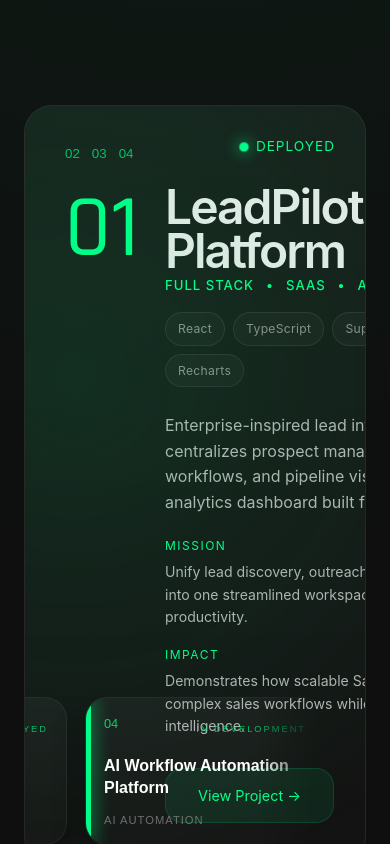
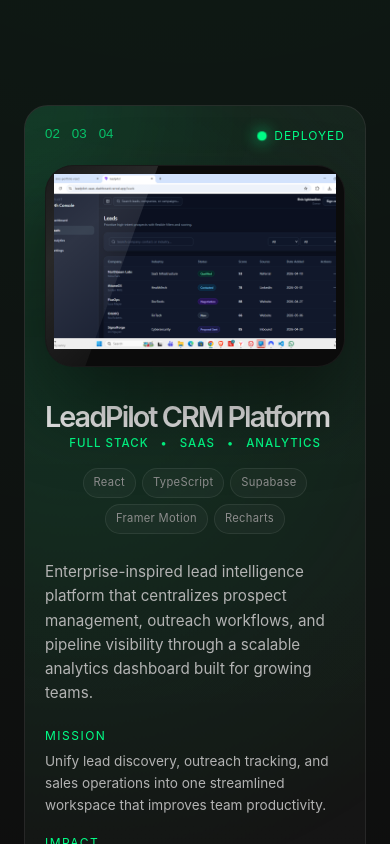
Before and after one commit to igbinedionelvis/elvis-portfolio-react, a React (Vite) app: page / in a window 390 px wide. Shown: the part 2480-3324 px from the top of the page. Built offline with nearby package versions, Linux system fonts and the light colour scheme.

Commit message:
feat: improve Project Magnet responsiveness

```diff
--- a/src/components/Projects.jsx
+++ b/src/components/Projects.jsx
@@ -8,6 +8,11 @@ import {
   from "react";
 
 export default function Projects() {
+
+  const [mousePosition, setMousePosition] = useState({
+    x: 0,
+    y: 0
+  });
 
   const [activeIndex, setActiveIndex] =
     useState(0);
@@ -88,7 +93,61 @@ export default function Projects() {
 
         </motion.div>
 
-        <div className="featured-system">
+        <div
+          className="featured-system"
+
+          onMouseMove={(e) => {
+
+            const rect =
+
+              e.currentTarget.getBoundingClientRect();
+
+            const x = e.clientX - rect.left;
+
+            const y = e.clientY - rect.top;
+
+            setMousePosition({ x, y });
+
+          }}
+        >
+
+          <div
+
+            className="spotlight"
+
+            style={{
+
+              left: mousePosition.x,
+
+              top: mousePosition.y
+
+            }}
+
+          >
+            <div className="particles">
+
+              {[...Array(10)].map((_, i) => (
+
+                <span
+
+                  key={i}
+
+                  className="particle"
+
+                  style={{
+
+                    left: `${10 + i * 8}%`,
+
+                    animationDelay: `${i * .6}s`
+
+                  }}
+
+                ></span>
+
+              ))}
+
+            </div>
+          </div>
 
           <div
             className={`operational-status ${featuredProject.status === "DEPLOYED"
--- a/src/styles/animations.css
+++ b/src/styles/animations.css
@@ -270,3 +270,37 @@
     }
 
 }
+
+@keyframes particleFloat {
+
+    0% {
+
+        transform:
+
+            translateY(0) translateX(0);
+
+        opacity: .3;
+
+    }
+
+    50% {
+
+        transform:
+
+            translateY(-35px) translateX(12px);
+
+        opacity: 1;
+
+    }
+
+    100% {
+
+        transform:
+
+            translateY(-70px) translateX(-6px);
+
+        opacity: 0;
+
+    }
+
+}
--- a/src/styles/projects.css
+++ b/src/styles/projects.css
@@ -369,6 +369,50 @@
             rgba(255, 255, 255, .02));
 }
 
+.spotlight {
+
+    position: absolute;
+
+    width: 420px;
+
+    height: 420px;
+
+    border-radius: 50%;
+
+    pointer-events: none;
+
+    transform: translate(-50%, -50%);
+
+    background:
+
+        radial-gradient(circle,
+
+            rgba(0, 255, 136, .14),
+
+            transparent 70%);
+
+    filter: blur(45px);
+
+    opacity: .75;
+
+    transition:
+
+        left .08s linear,
+
+        top .08s linear;
+
+    z-index: 0;
+
+}
+
+.featured-layout {
+
+    position: relative;
+
+    z-index: 2;
+
+}
+
 .featured-system::before {
 
     content: "";
@@ -446,6 +490,8 @@
     box-shadow:
 
         0 40px 80px rgba(0, 0, 0, .45);
+
+
 }
 
 .featured-visual::after {
@@ -752,9 +798,9 @@
 .floating-stack {
     position: absolute;
 
-    left: 860px;
+    left: 800px;
 
-    top: 408px;
+    top: 350px;
 
     display: flex;
     gap: 20px;
@@ -769,11 +815,14 @@
 
 .floating-stack svg {
 
-    opacity: .7;
+    opacity: .75;
 
-    transition: all .3s ease;
+    animation:
 
-    animation: floatIcons 4s ease-in-out infinite;
+        floatIcons 4s ease-in-out infinite,
+
+        pulseGlow 4s ease infinite;
+
 }
 
 .floating-stack svg:nth-child(2) {
@@ -1037,21 +1086,58 @@
 
     position: absolute;
 
+    bottom: 0;
+
     left: 0;
 
-    top: 0;
+    height: 3px;
 
-    width: 5px;
-
-    height: 100%;
+    width: 0;
 
     background: #00ff88;
 
-    opacity: 1;
+    transition: .4s;
 
-    box-shadow:
+}
 
-        0 0 18px #00ff88;
+.active-preview::before {
+
+    width: 100%;
+
+}
+
+.particles {
+
+    position: absolute;
+
+    inset: 0;
+
+    pointer-events: none;
+
+    overflow: hidden;
+
+}
+
+.particle {
+
+    position: absolute;
+
+    bottom: 0;
+
+    width: 4px;
+
+    height: 4px;
+
+    border-radius: 50%;
+
+    background: #00ff88;
+
+    opacity: .4;
+
+    animation:
+
+        particleFloat 8s linear infinite;
+
 }
 
 .preview-card:hover::before {
--- a/src/styles/responsive.css
+++ b/src/styles/responsive.css
@@ -1011,18 +1011,345 @@
 
 @media (max-width:1280px) {
 
+    .featured-system {
 
+        padding: 34px;
 
+        min-height: auto;
 
+    }
+
+    .featured-layout {
+
+        grid-template-columns:
+
+            70px 1fr 420px;
+
+        gap: 30px;
+
+    }
+
+    .featured-details {
+
+        max-width: 100%;
+
+    }
+
+    .featured-details h3 {
+
+        font-size: 2.7rem;
+
+    }
+
+    .featured-visual {
+
+        max-width: 420px;
+
+        transform: none;
+
+    }
+
+    .floating-stack {
+
+        left: auto;
+
+        right: 70px;
+
+        top: 380px;
+
+    }
+
+    .preview-wrapper {
+
+        position: relative;
+
+        right: auto;
+
+        bottom: auto;
+
+        margin-top: 40px;
+
+        width: 100%;
+
+    }
+
+    .project-preview-row {
+
+        justify-content: flex-start;
+
+    }
 
 }
 
 
-@media (max-width:1024px){
+@media (max-width:1024px) {
+
+    .featured-system {
+
+        padding: 32px;
+
+    }
+
+    .featured-layout {
+
+        grid-template-columns: 1fr;
+
+        gap: 36px;
+
+    }
+
+    .system-index {
+
+        display: none;
+
+    }
+
+    .featured-details {
+
+        order: 1;
+
+        max-width: 100%;
+
+    }
+
+    .featured-visual {
+
+        order: 2;
+
+        max-width: 700px;
+
+        margin: auto;
+
+        transform: none;
+
+    }
+
+    .floating-stack {
+
+        position: static;
+
+        justify-content: center;
+
+        margin-top: 20px;
+
+    }
+
+    .preview-wrapper {
+
+        position: relative;
+
+        width: 100%;
+
+        margin-top: 30px;
+
+        right: auto;
+
+        bottom: auto;
+
+    }
+
+    .project-preview-row {
+
+        justify-content: flex-start;
+
+    }
 
 }
 
 
-@media (max-width:768px){
+@media (max-width:768px) {
+
+    .featured-system {
+
+        padding: 24px;
+
+    }
+
+    .featured-layout {
+
+        display: flex;
+
+        flex-direction: column;
+
+    }
+
+    .featured-visual {
+
+        order: 1;
+
+        width: 100%;
+
+        max-width: 100%;
+
+    }
+
+    .featured-details {
+
+        order: 2;
+
+    }
+
+    .floating-stack {
+
+        order: 3;
+
+        justify-content: center;
+
+        margin: 12px 0 22px;
+
+        font-size: 1.1rem;
+
+    }
+
+    .operational-status {
+
+        top: 20px;
+
+        right: 20px;
+
+        font-size: .75rem;
+
+    }
+
+    .featured-details h3 {
+
+        font-size: 2.3rem;
+
+        line-height: 1;
+
+    }
+
+    .project-stack {
+
+        justify-content: center;
+
+    }
+
+    .system-meta {
+
+        justify-content: center;
+
+    }
+
+    .system-actions {
+
+        justify-content: center;
+
+    }
+
+    .view-system-btn {
+
+        width: 100%;
+
+    }
+}
+
+@media(max-width:540px) {
+
+    .featured-system {
+
+        padding: 20px;
+
+        border-radius: 24px;
+
+    }
+
+    .featured-details h3 {
+
+        font-size: 2rem;
+
+    }
+
+    .featured-details>p {
+
+        font-size: .95rem;
+
+    }
+
+    .project-stack {
+
+        gap: 6px;
+
+    }
+
+    .project-stack span {
+
+        font-size: .7rem;
+
+        padding: 5px 10px;
+
+    }
+
+    .preview-card {
+
+        width: 280px;
+
+        height: 150px;
+
+    }
+
+    .preview-wrapper {
+
+        margin-top: 24px;
+
+    }
+}
+
+@media(max-width:480px) {
+
+    .featured-details h3 {
+
+        font-size: 1.8rem;
+
+    }
+
+    .mission-block p,
+
+    .impact-block p {
+
+        font-size: .85rem;
+
+    }
+
+    .system-meta {
+
+        font-size: .72rem;
+
+    }
+
+    .view-system-btn {
+
+        padding: 14px;
+
+        font-size: .9rem;
+
+    }
 
 }
+
+@media(max-width:360px) {
+
+    .featured-system {
+
+        padding: 16px;
+
+    }
+
+    .featured-details h3 {
+
+        font-size: 1.55rem;
+
+    }
+
+    .preview-card {
+
+        width: 250px;
+
+    }
+
+    .project-stack {
+
+        justify-content: flex-start;
+
+    }
+}
```
